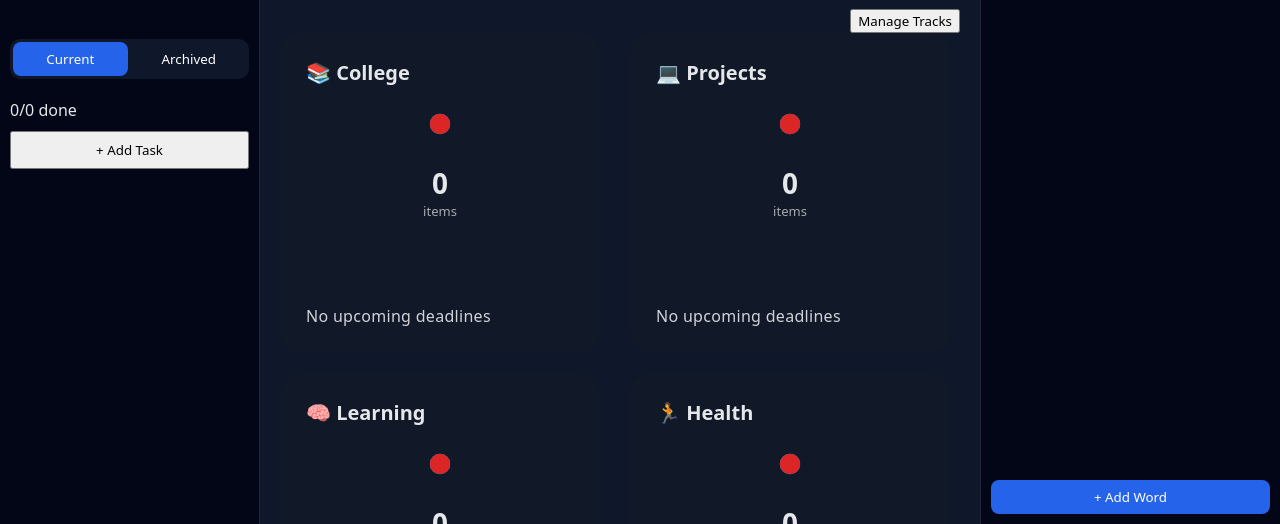
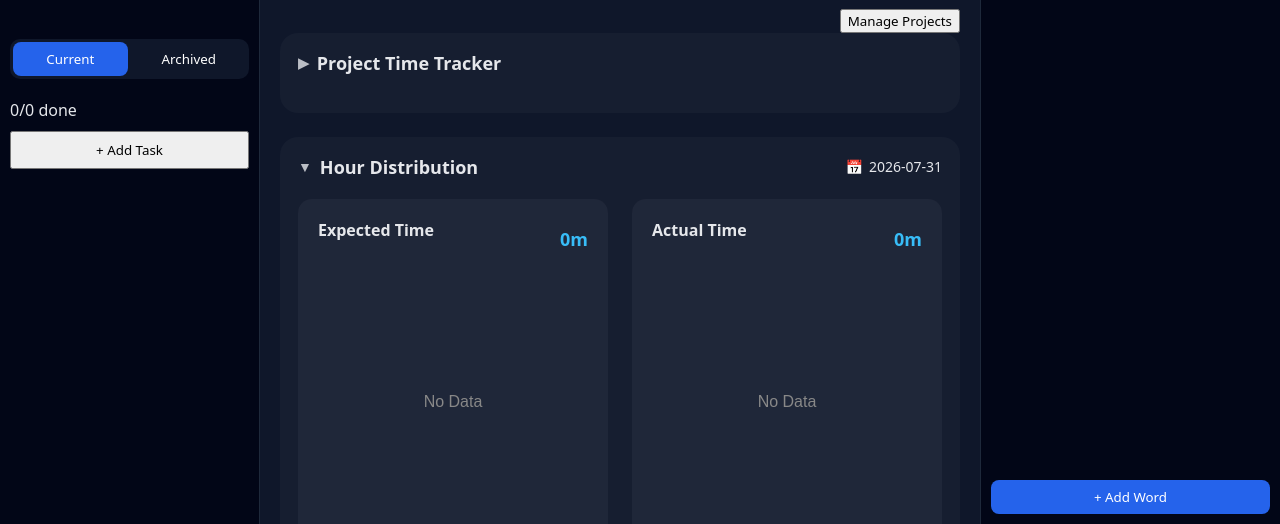
Before and after one commit to PragathiGyara/Chrome_productivity, a browser extension: page index.html in a window 1280 px wide. Shown: the part 276-800 px from the top of the page. Drawn offline with Linux system fonts and the light colour scheme.

Commit message:
making project view default

```diff
--- a/js/features/dashboard/dashboard.js
+++ b/js/features/dashboard/dashboard.js
@@ -16,9 +16,9 @@
 let currentDashboardPage = 0;
 
 const dashboardPages = [
-  "tracks",
   "projects",
   "timeline",
+  "tracks",
   "timetable"
 ];
 
--- a/js/features/dashboard/projects/projectsView.js
+++ b/js/features/dashboard/projects/projectsView.js
@@ -22,10 +22,13 @@ let selectedProjectDate =
   getLocalDateKey();
 
 let isProjectsTrackerCollapsed =
-  false;
+  true;
 
 let isHourDistributionCollapsed =
   false;
+
+let isAnalyticsCollapsed =
+  true;
 
 // =====================================================
 // RENDER PROJECTS VIEW
@@ -147,6 +150,26 @@ function renderProjectsView() {
           Hour Distribution
 
         </div>
+
+        ${
+          !isHourDistributionCollapsed
+            ? `
+              <div
+                class="projects-selected-date"
+              >
+
+                <span>
+                  📅
+                </span>
+
+                <span>
+                  ${selectedProjectDate}
+                </span>
+
+              </div>
+            `
+            : ""
+        }
 
       </div>
 
@@ -271,11 +294,28 @@ function renderProjectsView() {
       >
 
         <div
-          class="projects-section-title"
+          class="projects-section-title
+                 tracker-collapse-toggle"
+          id="analyticsCollapseToggle"
         >
+
+          <span
+            class="tracker-collapse-icon"
+          >
+            ${
+              isAnalyticsCollapsed
+                ? "▶"
+                : "▼"
+            }
+          </span>
+
           Analytics
+
         </div>
 
+        ${
+          !isAnalyticsCollapsed
+            ? `
               <select
                 id="analyticsRangeSelect"
                 class="analytics-range-select"
@@ -298,8 +338,20 @@ function renderProjectsView() {
                 </option>
 
               </select>
+            `
+            : ""
+        }
 
       </div>
+
+      <div
+        id="analyticsContent"
+        class="${
+          isAnalyticsCollapsed
+            ? "tracker-collapsed"
+            : ""
+        }"
+      >
 
         <div
           class="analytics-tabs"
@@ -347,6 +399,8 @@ function renderProjectsView() {
         <div
           id="projectsAnalyticsContent"
         ></div>
+
+      </div>
 
     </div>
 
@@ -1007,9 +1061,7 @@ function attachProjectEvents() {
         selectedProjectDate =
           e.target.value;
 
-        renderProjects();
-
-        renderHourDistribution();
+        renderProjectsView();
 
       }
     );
@@ -1056,6 +1108,22 @@ function attachProjectEvents() {
 
         isHourDistributionCollapsed =
           !isHourDistributionCollapsed;
+
+        renderProjectsView();
+
+      }
+    );
+
+  document
+    .getElementById(
+      "analyticsCollapseToggle"
+    )
+    ?.addEventListener(
+      "click",
+      () => {
+
+        isAnalyticsCollapsed =
+          !isAnalyticsCollapsed;
 
         renderProjectsView();
 
--- a/styles/features/projectsView.css
+++ b/styles/features/projectsView.css
@@ -1010,6 +1010,26 @@
 }
 
 /* =====================================================
+   HOUR DISTRIBUTION SELECTED DATE
+===================================================== */
+
+.projects-selected-date {
+
+  display: flex;
+
+  align-items: center;
+
+  gap: 6px;
+
+  font-size: 14px;
+
+  font-weight: 500;
+
+  color: var(--text-secondary);
+
+}
+
+/* =====================================================
    HOUR DISTRIBUTION GRID
 ===================================================== */
 
```
Lines whose indentation alone changed are shown as unchanged.
